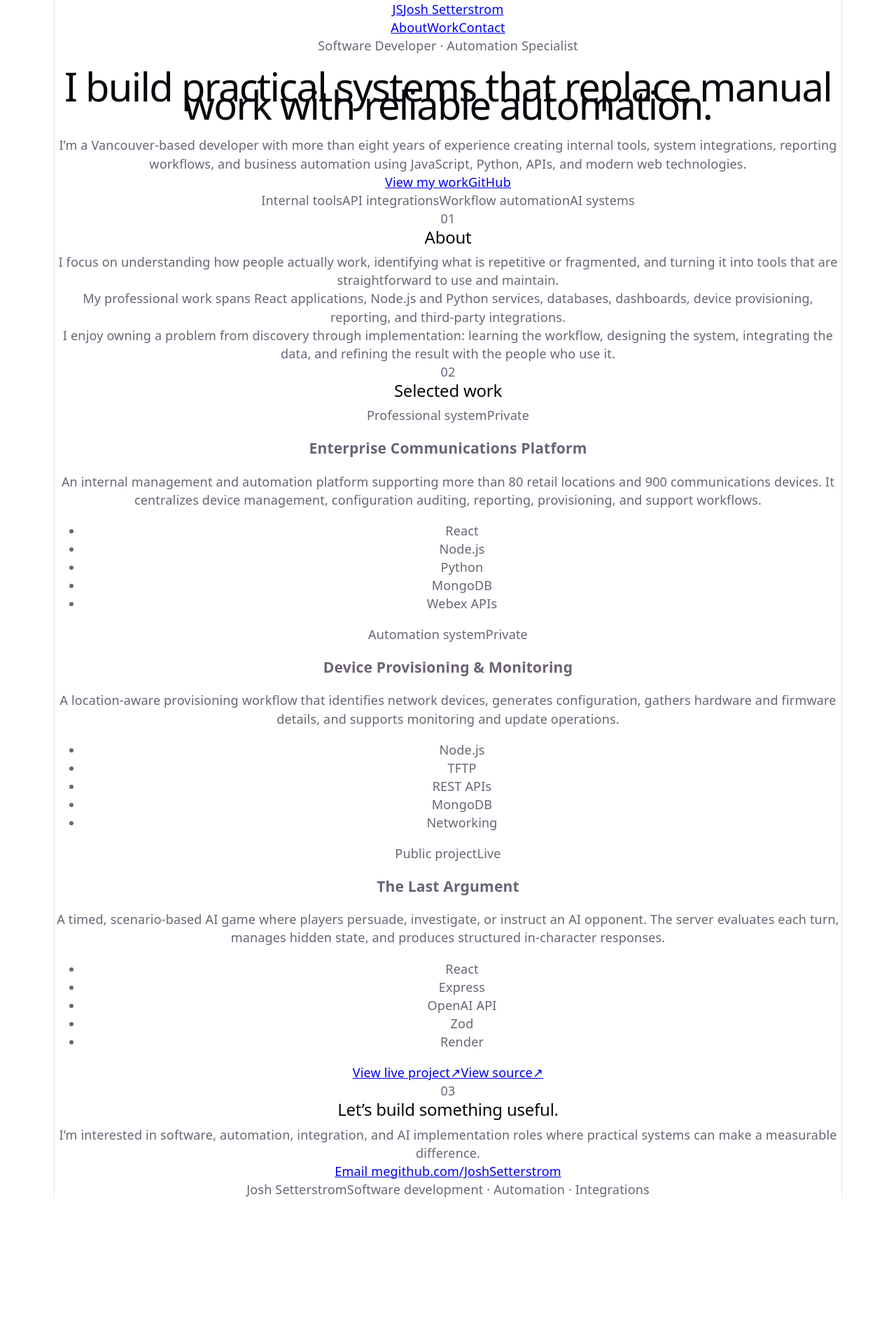
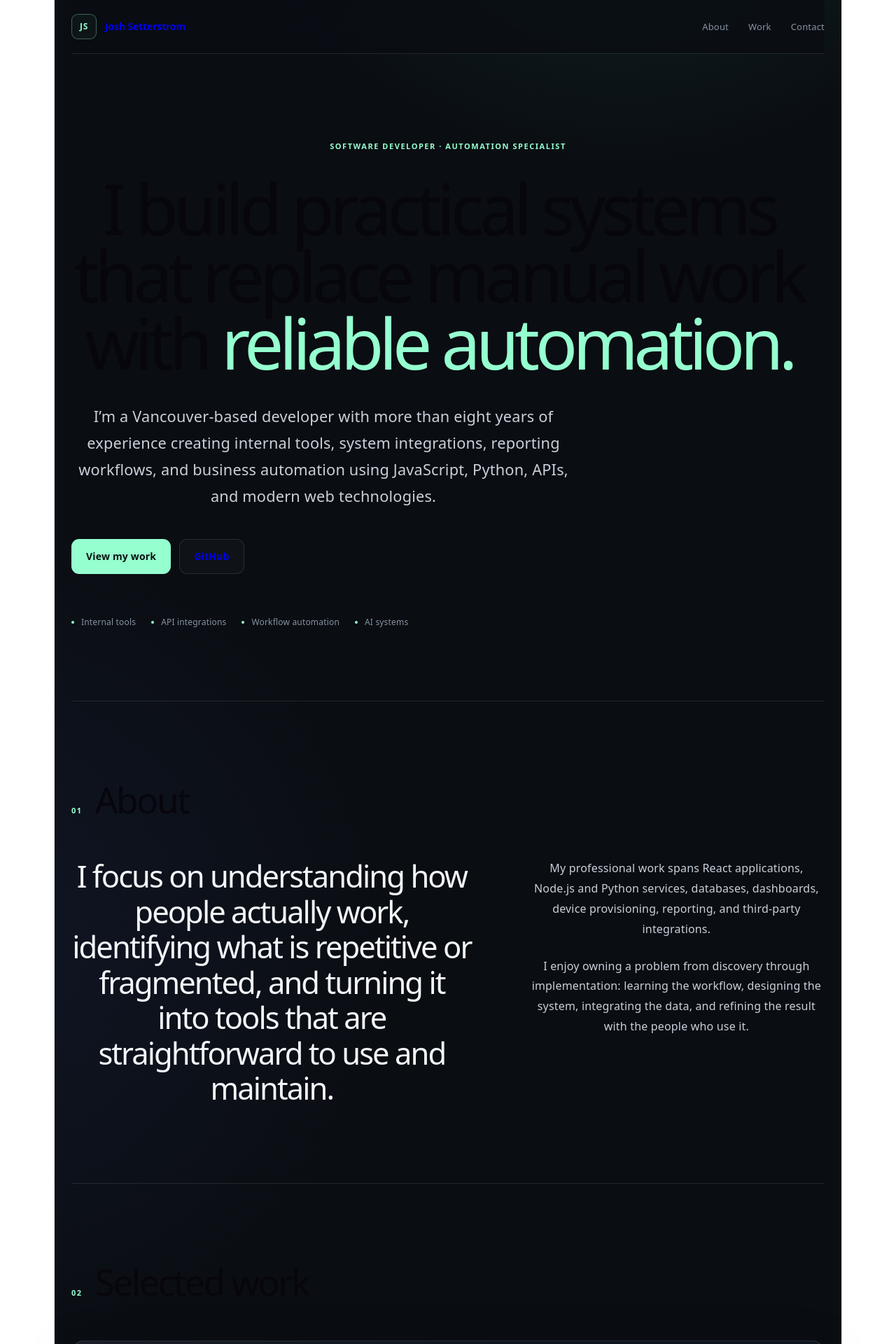
Before and after one commit to JoshSetterstrom/portfolio, a React app: page / in a window 1280 px wide. Shown: the top 1920 px of the page at 70% size. Before the commit the page ends 1712 px from the top, so only its background shows below. Built offline with nearby package versions, Linux system fonts and the light colour scheme; the HTML template or start-up script is replaced by a standard one.

Commit message:
Style portfolio landing page

```diff
--- a/src/App.css
+++ b/src/App.css
@@ -1,184 +1,569 @@
-.counter {
-  font-size: 16px;
-  padding: 5px 10px;
-  border-radius: 5px;
-  color: var(--accent);
-  background: var(--accent-bg);
-  border: 2px solid transparent;
-  transition: border-color 0.3s;
-  margin-bottom: 24px;
+.site-shell {
+    --background: #0a0d12;
+    --background-raised: #10151d;
+    --surface: rgba(18, 24, 33, 0.82);
+    --surface-strong: #151c26;
+    --border: rgba(255, 255, 255, 0.1);
+    --border-strong: rgba(149, 255, 207, 0.34);
+    --text: #f3f6f9;
+    --text-soft: #c8d0da;
+    --text-muted: #8793a2;
+    --accent: #95ffcf;
+    --max-width: 1180px;
+    --radius: 18px;
 
-  &:hover {
-    border-color: var(--accent-border);
-  }
-  &:focus-visible {
-    outline: 2px solid var(--accent);
-    outline-offset: 2px;
-  }
+    min-height: 100vh;
+    color: var(--text);
+    background:
+        radial-gradient(
+            circle at 72% -10%,
+            rgba(72, 255, 180, 0.12),
+            transparent 34rem
+        ),
+        radial-gradient(
+            circle at -10% 38%,
+            rgba(86, 123, 255, 0.08),
+            transparent 34rem
+        ),
+        var(--background);
+}
+
+.page-grid {
+    position: fixed;
+    inset: 0;
+    z-index: 0;
+    pointer-events: none;
+    opacity: 0.28;
+    background-image:
+        linear-gradient(
+            rgba(255, 255, 255, 0.025) 1px,
+            transparent 1px
+        ),
+        linear-gradient(
+            90deg,
+            rgba(255, 255, 255, 0.025) 1px,
+            transparent 1px
+        );
+    background-size: 44px 44px;
+    mask-image: linear-gradient(to bottom, black, transparent 85%);
+}
+
+.site-header,
+.site-shell main,
+.site-footer {
+    position: relative;
+    z-index: 1;
+    width: min(calc(100% - 48px), var(--max-width));
+    margin-inline: auto;
+}
+
+.site-header {
+    position: sticky;
+    top: 0;
+    z-index: 10;
+    display: flex;
+    min-height: 76px;
+    align-items: center;
+    justify-content: space-between;
+    border-bottom: 1px solid var(--border);
+    background: rgba(10, 13, 18, 0.72);
+    backdrop-filter: blur(18px);
+}
+
+.brand {
+    display: inline-flex;
+    align-items: center;
+    gap: 12px;
+    text-decoration: none;
+}
+
+.brand__mark {
+    display: grid;
+    width: 34px;
+    height: 34px;
+    place-items: center;
+    border: 1px solid var(--border-strong);
+    border-radius: 9px;
+    color: var(--accent);
+    font-size: 12px;
+    font-weight: 700;
+    letter-spacing: 0.05em;
+    background: rgba(149, 255, 207, 0.04);
+}
+
+.brand__name {
+    font-size: 14px;
+    font-weight: 600;
+    letter-spacing: -0.01em;
+}
+
+.site-nav {
+    display: flex;
+    align-items: center;
+    gap: 28px;
+}
+
+.site-nav a {
+    color: var(--text-muted);
+    font-size: 13px;
+    text-decoration: none;
+    transition: color 160ms ease;
+}
+
+.site-nav a:hover,
+.site-nav a:focus-visible {
+    color: var(--text);
 }
 
 .hero {
-  position: relative;
-
-  .base,
-  .framework,
-  .vite {
-    inset-inline: 0;
-    margin: 0 auto;
-  }
-
-  .base {
-    width: 170px;
-    position: relative;
-    z-index: 0;
-  }
-
-  .framework,
-  .vite {
-    position: absolute;
-  }
-
-  .framework {
-    z-index: 1;
-    top: 34px;
-    height: 28px;
-    transform: perspective(2000px) rotateZ(300deg) rotateX(44deg) rotateY(39deg)
-      scale(1.4);
-  }
-
-  .vite {
-    z-index: 0;
-    top: 107px;
-    height: 26px;
-    width: auto;
-    transform: perspective(2000px) rotateZ(300deg) rotateX(40deg) rotateY(39deg)
-      scale(0.8);
-  }
+    display: flex;
+    min-height: min(790px, calc(100vh - 76px));
+    flex-direction: column;
+    justify-content: center;
+    padding: 110px 0 90px;
 }
 
-#center {
-  display: flex;
-  flex-direction: column;
-  gap: 25px;
-  place-content: center;
-  place-items: center;
-  flex-grow: 1;
-
-  @media (max-width: 1024px) {
-    padding: 32px 20px 24px;
-    gap: 18px;
-  }
+.eyebrow,
+.section-heading > span,
+.contact__index,
+.project-card__type,
+.project-card__visibility {
+    color: var(--accent);
+    font-size: 11px;
+    font-weight: 700;
+    letter-spacing: 0.14em;
+    text-transform: uppercase;
 }
 
-#next-steps {
-  display: flex;
-  border-top: 1px solid var(--border);
-  text-align: left;
-
-  & > div {
-    flex: 1 1 0;
-    padding: 32px;
-    @media (max-width: 1024px) {
-      padding: 24px 20px;
-    }
-  }
-
-  .icon {
-    margin-bottom: 16px;
-    width: 22px;
-    height: 22px;
-  }
-
-  @media (max-width: 1024px) {
-    flex-direction: column;
-    text-align: center;
-  }
+.eyebrow {
+    margin: 0 0 28px;
 }
 
-#docs {
-  border-right: 1px solid var(--border);
-
-  @media (max-width: 1024px) {
-    border-right: none;
-    border-bottom: 1px solid var(--border);
-  }
+.hero h1 {
+    max-width: 1050px;
+    margin: 0;
+    font-size: clamp(3rem, 7.8vw, 7.25rem);
+    font-weight: 500;
+    letter-spacing: -0.065em;
+    line-height: 0.96;
 }
 
-#next-steps ul {
-  list-style: none;
-  padding: 0;
-  display: flex;
-  gap: 8px;
-  margin: 32px 0 0;
+.hero h1 span {
+    color: var(--accent);
+}
 
-  .logo {
-    height: 18px;
-  }
+.hero__copy {
+    max-width: 720px;
+    margin: 38px 0 0;
+    color: var(--text-soft);
+    font-size: clamp(1.05rem, 1.7vw, 1.3rem);
+    line-height: 1.75;
+}
 
-  a {
-    color: var(--text-h);
+.hero__actions {
+    display: flex;
+    flex-wrap: wrap;
+    gap: 12px;
+    margin-top: 42px;
+}
+
+.button {
+    display: inline-flex;
+    min-height: 48px;
+    align-items: center;
+    justify-content: center;
+    padding: 0 20px;
+    border: 1px solid transparent;
+    border-radius: 11px;
+    font-size: 14px;
+    font-weight: 700;
+    text-decoration: none;
+    transition:
+        transform 160ms ease,
+        border-color 160ms ease,
+        background 160ms ease;
+}
+
+.button:hover,
+.button:focus-visible {
+    transform: translateY(-2px);
+}
+
+.button--primary {
+    color: #07140f;
+    background: var(--accent);
+}
+
+.button--secondary {
+    border-color: var(--border);
+    background: rgba(255, 255, 255, 0.025);
+}
+
+.button--secondary:hover,
+.button--secondary:focus-visible {
+    border-color: var(--border-strong);
+    background: rgba(149, 255, 207, 0.05);
+}
+
+.hero__meta {
+    display: flex;
+    flex-wrap: wrap;
+    gap: 11px 22px;
+    margin-top: 56px;
+    color: var(--text-muted);
+    font-size: 12px;
+}
+
+.hero__meta span {
+    display: inline-flex;
+    align-items: center;
+    gap: 10px;
+}
+
+.hero__meta span::before {
+    width: 4px;
+    height: 4px;
+    border-radius: 50%;
+    background: var(--accent);
+    content: '';
+}
+
+.section {
+    padding: 110px 0;
+    border-top: 1px solid var(--border);
+}
+
+.section-heading {
+    display: flex;
+    align-items: baseline;
+    gap: 18px;
+    margin-bottom: 54px;
+}
+
+.section h2 {
+    margin: 0;
+    font-size: clamp(2rem, 4vw, 3.5rem);
+    font-weight: 500;
+    letter-spacing: -0.045em;
+}
+
+.about__grid {
+    display: grid;
+    grid-template-columns: minmax(0, 1.15fr) minmax(300px, 0.85fr);
+    gap: 80px;
+}
+
+.about__lead {
+    margin: 0;
+    font-size: clamp(1.8rem, 3.4vw, 3.4rem);
+    letter-spacing: -0.045em;
+    line-height: 1.16;
+}
+
+.about__copy {
+    color: var(--text-soft);
     font-size: 16px;
-    border-radius: 6px;
-    background: var(--social-bg);
+    line-height: 1.8;
+}
+
+.about__copy p {
+    margin: 0;
+}
+
+.about__copy p + p {
+    margin-top: 24px;
+}
+
+.project-grid {
+    display: grid;
+    grid-template-columns: repeat(2, minmax(0, 1fr));
+    gap: 18px;
+}
+
+.project-card {
     display: flex;
-    padding: 6px 12px;
+    min-height: 410px;
+    flex-direction: column;
+    padding: 30px;
+    border: 1px solid var(--border);
+    border-radius: var(--radius);
+    background:
+        linear-gradient(
+            145deg,
+            rgba(255, 255, 255, 0.035),
+            transparent 42%
+        ),
+        var(--surface);
+    box-shadow: 0 20px 80px rgba(0, 0, 0, 0.13);
+    transition:
+        transform 180ms ease,
+        border-color 180ms ease,
+        background 180ms ease;
+}
+
+.project-card:hover {
+    transform: translateY(-4px);
+    border-color: rgba(149, 255, 207, 0.22);
+    background:
+        linear-gradient(
+            145deg,
+            rgba(149, 255, 207, 0.055),
+            transparent 42%
+        ),
+        var(--surface);
+}
+
+.project-card--featured {
+    grid-column: span 2;
+    min-height: 370px;
+}
+
+.project-card__topline {
+    display: flex;
+    align-items: center;
+    justify-content: space-between;
+    gap: 20px;
+}
+
+.project-card__visibility {
+    color: var(--text-muted);
+}
+
+.project-card__visibility--live {
+    color: var(--accent);
+}
+
+.project-card h3 {
+    max-width: 720px;
+    margin: 54px 0 20px;
+    font-size: clamp(1.75rem, 3vw, 3rem);
+    font-weight: 500;
+    letter-spacing: -0.04em;
+}
+
+.project-card p {
+    max-width: 760px;
+    margin: 0;
+    color: var(--text-soft);
+    font-size: 15px;
+    line-height: 1.75;
+}
+
+.tag-list {
+    display: flex;
+    flex-wrap: wrap;
+    gap: 8px;
+    margin: auto 0 0;
+    padding: 34px 0 0;
+    list-style: none;
+}
+
+.tag-list li {
+    padding: 7px 10px;
+    border: 1px solid var(--border);
+    border-radius: 999px;
+    color: var(--text-muted);
+    font-size: 11px;
+    background: rgba(255, 255, 255, 0.025);
+}
+
+.project-card__links {
+    display: flex;
+    flex-wrap: wrap;
+    gap: 20px;
+    margin-top: 28px;
+}
+
+.project-card__links a,
+.text-link {
+    display: inline-flex;
     align-items: center;
     gap: 8px;
+    color: var(--text);
+    font-size: 13px;
+    font-weight: 700;
     text-decoration: none;
-    transition: box-shadow 0.3s;
+}
 
-    &:hover {
-      box-shadow: var(--shadow);
-    }
-    .button-icon {
-      height: 18px;
-      width: 18px;
-    }
-  }
+.project-card__links a:hover,
+.project-card__links a:focus-visible,
+.text-link:hover,
+.text-link:focus-visible {
+    color: var(--accent);
+}
 
-  @media (max-width: 1024px) {
-    margin-top: 20px;
-    flex-wrap: wrap;
-    justify-content: center;
+.contact {
+    padding-bottom: 80px;
+}
 
-    li {
-      flex: 1 1 calc(50% - 8px);
+.contact__panel {
+    display: flex;
+    align-items: flex-end;
+    justify-content: space-between;
+    gap: 60px;
+    padding: clamp(30px, 5vw, 68px);
+    border: 1px solid var(--border-strong);
+    border-radius: calc(var(--radius) + 4px);
+    background:
+        radial-gradient(
+            circle at 90% 0%,
+            rgba(149, 255, 207, 0.11),
+            transparent 21rem
+        ),
+        var(--surface-strong);
+}
+
+.contact__panel h2 {
+    max-width: 700px;
+    margin-top: 16px;
+}
+
+.contact__panel p {
+    max-width: 680px;
+    margin: 22px 0 0;
+    color: var(--text-soft);
+    font-size: 16px;
+    line-height: 1.75;
+}
+
+.contact__actions {
+    display: flex;
+    flex: 0 0 auto;
+    align-items: center;
+    flex-direction: column;
+    gap: 18px;
+}
+
+.site-footer {
+    display: flex;
+    min-height: 94px;
+    align-items: center;
+    justify-content: space-between;
+    gap: 24px;
+    border-top: 1px solid var(--border);
+    color: var(--text-muted);
+    font-size: 12px;
+}
+
+@media (max-width: 820px) {
+    .about__grid {
+        grid-template-columns: 1fr;
+        gap: 42px;
     }
 
-    a {
-      width: 100%;
-      justify-content: center;
-      box-sizing: border-box;
+    .project-grid {
+        grid-template-columns: 1fr;
     }
-  }
+
+    .project-card--featured {
+        grid-column: auto;
+    }
+
+    .contact__panel {
+        align-items: flex-start;
+        flex-direction: column;
+    }
+
+    .contact__actions {
+        align-items: flex-start;
+    }
 }
 
-#spacer {
-  height: 88px;
-  border-top: 1px solid var(--border);
-  @media (max-width: 1024px) {
-    height: 48px;
-  }
+@media (max-width: 620px) {
+    .site-header,
+    .site-shell main,
+    .site-footer {
+        width: min(calc(100% - 30px), var(--max-width));
+    }
+
+    .site-header {
+        min-height: 66px;
+    }
+
+    .brand__name {
+        display: none;
+    }
+
+    .site-nav {
+        gap: 18px;
+    }
+
+    .site-nav a {
+        font-size: 12px;
+    }
+
+    .hero {
+        min-height: auto;
+        padding: 105px 0 76px;
+    }
+
+    .hero h1 {
+        font-size: clamp(3rem, 15vw, 5.2rem);
+    }
+
+    .hero__copy {
+        margin-top: 30px;
+        font-size: 1rem;
+    }
+
+    .hero__actions {
+        align-items: stretch;
+        flex-direction: column;
+    }
+
+    .button {
+        width: 100%;
+    }
+
+    .section {
+        padding: 80px 0;
+    }
+
+    .section-heading {
+        margin-bottom: 38px;
+    }
+
+    .about__lead {
+        font-size: 2rem;
+    }
+
+    .project-card {
+        min-height: 390px;
+        padding: 24px;
+    }
+
+    .project-card h3 {
+        margin-top: 44px;
+    }
+
+    .project-card__links {
+        align-items: flex-start;
+        flex-direction: column;
+    }
+
+    .contact__panel {
+        padding: 28px 22px;
+    }
+
+    .contact__actions {
+        width: 100%;
+    }
+
+    .site-footer {
+        align-items: flex-start;
+        flex-direction: column;
+        justify-content: center;
+        padding: 24px 0;
+    }
 }
 
-.ticks {
-  position: relative;
-  width: 100%;
-
-  &::before,
-  &::after {
-    content: '';
-    position: absolute;
-    top: -4.5px;
-    border: 5px solid transparent;
-  }
-
-  &::before {
-    left: 0;
-    border-left-color: var(--border);
-  }
-  &::after {
-    right: 0;
-    border-right-color: var(--border);
-  }
+@media (prefers-reduced-motion: reduce) {
+    *,
+    *::before,
+    *::after {
+        scroll-behavior: auto !important;
+        transition-duration: 0.01ms !important;
+        animation-duration: 0.01ms !important;
+        animation-iteration-count: 1 !important;
+    }
 }
```
